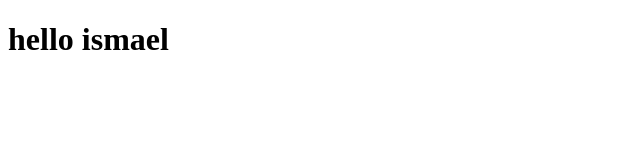
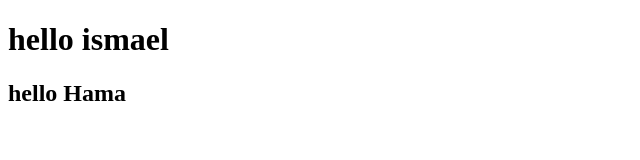
Before and after one commit to madou9/cv, a plain HTML site: page index.html in a window 1280 px wide. Shown: the whole page, without its empty margins (0-640 px from the left). Drawn offline with Linux system fonts and the light colour scheme.

Commit message:
modification du text

```diff
--- a/index.html
+++ b/index.html
@@ -8,7 +8,8 @@
 </head>
 <body><h1>hello ismael
 
-</h1>
+</h1> <h2>hello Hama
+</h2>
 
 </body>
 </html><!--  -->
```
